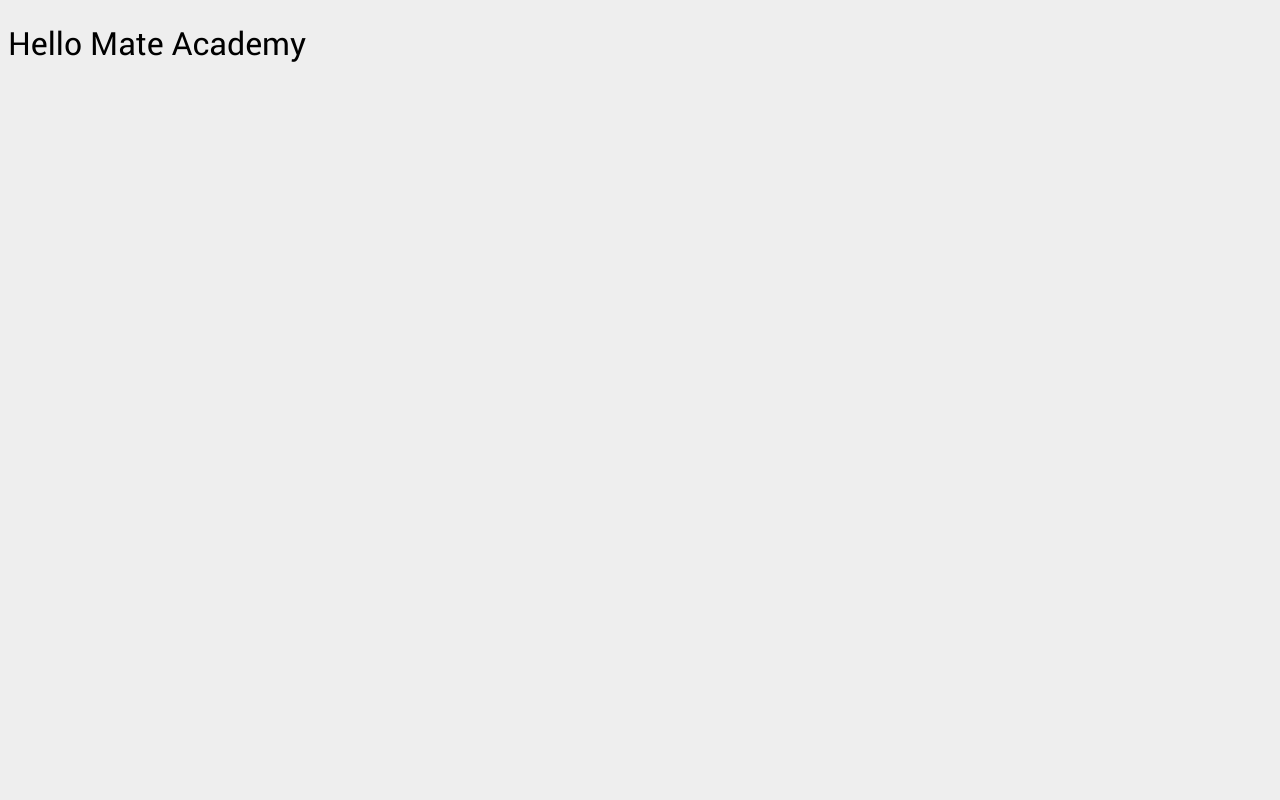
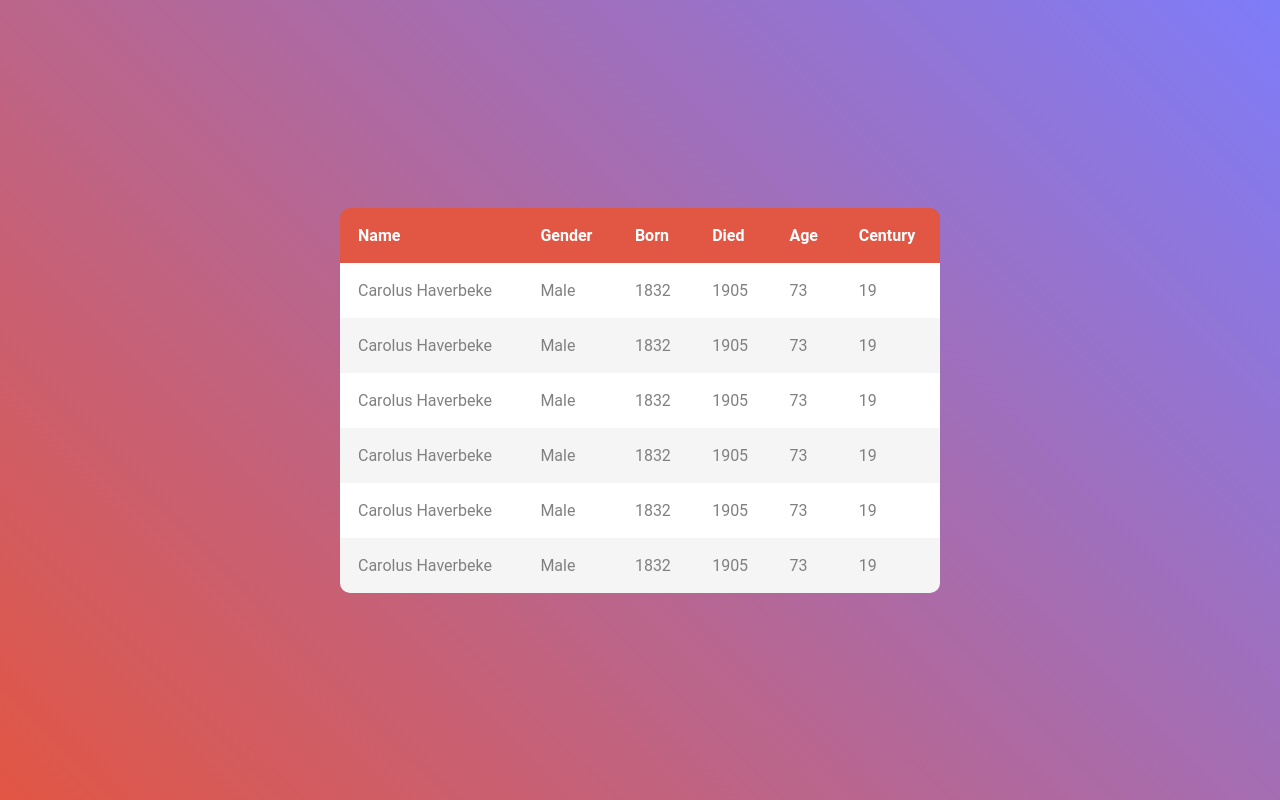
Before and after one commit to mate-academy/js_task_generate_table_DOM, a website built with Parcel: page src/index.html in a window 1280 px wide. Built offline with nearby package versions, Linux system fonts and the light colour scheme.

Commit message:
init task

```diff
--- a/package.json
+++ b/package.json
@@ -21,7 +21,7 @@
     "@linthtml/linthtml": "^0.3.2",
     "@mate-academy/eslint-config": "*",
     "@mate-academy/linthtml-config": "0.0.1",
-    "@mate-academy/scripts": "^0.2.0",
+    "@mate-academy/scripts": "^0.3.9",
     "@mate-academy/stylelint-config": "0.0.9",
     "colors": "^1.3.3",
     "eslint": "^5.16.0",
--- a/src/index.html
+++ b/src/index.html
@@ -3,11 +3,69 @@
   <head>
     <meta charset="UTF-8">
     <meta name="viewport" content="width=device-width, initial-scale=1.0">
-    <title>Title</title>
+    <title>Dashboard</title>
     <link rel="stylesheet" href="./styles/main.scss">
   </head>
   <body>
-    <h1>Hello Mate Academy</h1>
+    <table class="dashboard">
+      <tr>
+        <th>Name</th>
+        <th>Gender</th>
+        <th>Born</th>
+        <th>Died</th>
+        <th>Age</th>
+        <th>Century</th>
+      </tr>
+      <tr>
+        <td>Carolus Haverbeke</td>
+        <td>Male</td>
+        <td>1832</td>
+        <td>1905</td>
+        <td>73</td>
+        <td>19</td>
+      </tr>
+      <tr>
+        <td>Carolus Haverbeke</td>
+        <td>Male</td>
+        <td>1832</td>
+        <td>1905</td>
+        <td>73</td>
+        <td>19</td>
+      </tr>
+      <tr>
+        <td>Carolus Haverbeke</td>
+        <td>Male</td>
+        <td>1832</td>
+        <td>1905</td>
+        <td>73</td>
+        <td>19</td>
+      </tr>
+
+      <tr>
+        <td>Carolus Haverbeke</td>
+        <td>Male</td>
+        <td>1832</td>
+        <td>1905</td>
+        <td>73</td>
+        <td>19</td>
+      </tr>
+      <tr>
+        <td>Carolus Haverbeke</td>
+        <td>Male</td>
+        <td>1832</td>
+        <td>1905</td>
+        <td>73</td>
+        <td>19</td>
+      </tr>
+      <tr>
+        <td>Carolus Haverbeke</td>
+        <td>Male</td>
+        <td>1832</td>
+        <td>1905</td>
+        <td>73</td>
+        <td>19</td>
+      </tr>
+    </table>
     <script type="text/javascript" src="scripts/main.js"></script>
   </body>
 </html>
--- /dev/null
+++ b/src/scripts/lib/people.json
@@ -0,0 +1,353 @@
+[
+  {
+    "name": "Carolus Haverbeke",
+    "sex": "m",
+    "born": 1832,
+    "died": 1905,
+    "fatherName": "Carel Haverbeke",
+    "motherName": "Maria van Brussel",
+    "slug": "carolus-haverbeke-1832"
+  },
+  {
+    "name": "Emma de Milliano",
+    "sex": "f",
+    "born": 1876,
+    "died": 1956,
+    "fatherName": "Petrus de Milliano",
+    "motherName": "Sophia van Damme",
+    "slug": "emma-de-milliano-1876"
+  },
+  {
+    "name": "Maria de Rycke",
+    "sex": "f",
+    "born": 1683,
+    "died": 1724,
+    "fatherName": "Frederik de Rycke",
+    "motherName": "Laurentia van Vlaenderen",
+    "slug": "maria-de-rycke-1683"
+  },
+  {
+    "name": "Jan van Brussel",
+    "sex": "m",
+    "born": 1714,
+    "died": 1748,
+    "fatherName": "Jacobus van Brussel",
+    "motherName": "Joanna van Rooten",
+    "slug": "jan-van-brussel-1714"
+  },
+  {
+    "name": "Philibert Haverbeke",
+    "sex": "m",
+    "born": 1907,
+    "died": 1997,
+    "fatherName": "Emile Haverbeke",
+    "motherName": "Emma de Milliano",
+    "slug": "philibert-haverbeke-1907"
+  },
+  {
+    "name": "Jan Frans van Brussel",
+    "sex": "m",
+    "born": 1761,
+    "died": 1833,
+    "fatherName": "Jacobus Bernardus van Brussel",
+    "motherName": null,
+    "slug": "jan-frans-van-brussel-1761"
+  },
+  {
+    "name": "Pauwels van Haverbeke",
+    "sex": "m",
+    "born": 1535,
+    "died": 1582,
+    "fatherName": "N. van Haverbeke",
+    "motherName": null,
+    "slug": "pauwels-van-haverbeke-1535"
+  },
+  {
+    "name": "Clara Aernoudts",
+    "sex": "f",
+    "born": 1918,
+    "died": 2012,
+    "fatherName": "Henry Aernoudts",
+    "motherName": "Sidonie Coene",
+    "slug": "clara-aernoudts-1918"
+  },
+  {
+    "name": "Emile Haverbeke",
+    "sex": "m",
+    "born": 1877,
+    "died": 1968,
+    "fatherName": "Carolus Haverbeke",
+    "motherName": "Maria Sturm",
+    "slug": "emile-haverbeke-1877"
+  },
+  {
+    "name": "Lieven de Causmaecker",
+    "sex": "m",
+    "born": 1696,
+    "died": 1724,
+    "fatherName": "Carel de Causmaecker",
+    "motherName": "Joanna Claes",
+    "slug": "lieven-de-causmaecker-1696"
+  },
+  {
+    "name": "Pieter Haverbeke",
+    "sex": "m",
+    "born": 1602,
+    "died": 1642,
+    "fatherName": "Lieven van Haverbeke",
+    "motherName": null,
+    "slug": "pieter-haverbeke-1602"
+  },
+  {
+    "name": "Livina Haverbeke",
+    "sex": "f",
+    "born": 1692,
+    "died": 1743,
+    "fatherName": "Daniel Haverbeke",
+    "motherName": "Joanna de Pape",
+    "slug": "livina-haverbeke-1692"
+  },
+  {
+    "name": "Pieter Bernard Haverbeke",
+    "sex": "m",
+    "born": 1695,
+    "died": 1762,
+    "fatherName": "Willem Haverbeke",
+    "motherName": "Petronella Wauters",
+    "slug": "pieter-bernard-haverbeke-1695"
+  },
+  {
+    "name": "Lieven van Haverbeke",
+    "sex": "m",
+    "born": 1570,
+    "died": 1636,
+    "fatherName": "Pauwels van Haverbeke",
+    "motherName": "Lievijne Jans",
+    "slug": "lieven-van-haverbeke-1570"
+  },
+  {
+    "name": "Joanna de Causmaecker",
+    "sex": "f",
+    "born": 1762,
+    "died": 1807,
+    "fatherName": "Bernardus de Causmaecker",
+    "motherName": null,
+    "slug": "joanna-de-causmaecker-1762"
+  },
+  {
+    "name": "Willem Haverbeke",
+    "sex": "m",
+    "born": 1668,
+    "died": 1731,
+    "fatherName": "Lieven Haverbeke",
+    "motherName": "Elisabeth Hercke",
+    "slug": "willem-haverbeke-1668"
+  },
+  {
+    "name": "Pieter Antone Haverbeke",
+    "sex": "m",
+    "born": 1753,
+    "died": 1798,
+    "fatherName": "Jan Francies Haverbeke",
+    "motherName": "Petronella de Decker",
+    "slug": "pieter-antone-haverbeke-1753"
+  },
+  {
+    "name": "Maria van Brussel",
+    "sex": "f",
+    "born": 1801,
+    "died": 1834,
+    "fatherName": "Jan Frans van Brussel",
+    "motherName": "Joanna de Causmaecker",
+    "slug": "maria-van-brussel-1801"
+  },
+  {
+    "name": "Angela Haverbeke",
+    "sex": "f",
+    "born": 1728,
+    "died": 1734,
+    "fatherName": "Pieter Bernard Haverbeke",
+    "motherName": "Livina de Vrieze",
+    "slug": "angela-haverbeke-1728"
+  },
+  {
+    "name": "Elisabeth Haverbeke",
+    "sex": "f",
+    "born": 1711,
+    "died": 1754,
+    "fatherName": "Jan Haverbeke",
+    "motherName": "Maria de Rycke",
+    "slug": "elisabeth-haverbeke-1711"
+  },
+  {
+    "name": "Lievijne Jans",
+    "sex": "f",
+    "born": 1542,
+    "died": 1582,
+    "fatherName": null,
+    "motherName": null,
+    "slug": "lievijne-jans-1542"
+  },
+  {
+    "name": "Bernardus de Causmaecker",
+    "sex": "m",
+    "born": 1721,
+    "died": 1789,
+    "fatherName": "Lieven de Causmaecker",
+    "motherName": "Livina Haverbeke",
+    "slug": "bernardus-de-causmaecker-1721"
+  },
+  {
+    "name": "Jacoba Lammens",
+    "sex": "f",
+    "born": 1699,
+    "died": 1740,
+    "fatherName": "Lieven Lammens",
+    "motherName": "Livina de Vrieze",
+    "slug": "jacoba-lammens-1699"
+  },
+  {
+    "name": "Pieter de Decker",
+    "sex": "m",
+    "born": 1705,
+    "died": 1780,
+    "fatherName": "Joos de Decker",
+    "motherName": "Petronella van de Steene",
+    "slug": "pieter-de-decker-1705"
+  },
+  {
+    "name": "Joanna de Pape",
+    "sex": "f",
+    "born": 1654,
+    "died": 1723,
+    "fatherName": "Vincent de Pape",
+    "motherName": "Petronella Wauters",
+    "slug": "joanna-de-pape-1654"
+  },
+  {
+    "name": "Daniel Haverbeke",
+    "sex": "m",
+    "born": 1652,
+    "died": 1723,
+    "fatherName": "Lieven Haverbeke",
+    "motherName": "Elisabeth Hercke",
+    "slug": "daniel-haverbeke-1652"
+  },
+  {
+    "name": "Lieven Haverbeke",
+    "sex": "m",
+    "born": 1631,
+    "died": 1676,
+    "fatherName": "Pieter Haverbeke",
+    "motherName": "Anna van Hecke",
+    "slug": "lieven-haverbeke-1631"
+  },
+  {
+    "name": "Martina de Pape",
+    "sex": "f",
+    "born": 1666,
+    "died": 1727,
+    "fatherName": "Vincent de Pape",
+    "motherName": "Petronella Wauters",
+    "slug": "martina-de-pape-1666"
+  },
+  {
+    "name": "Jan Francies Haverbeke",
+    "sex": "m",
+    "born": 1725,
+    "died": 1779,
+    "fatherName": "Pieter Bernard Haverbeke",
+    "motherName": "Livina de Vrieze",
+    "slug": "jan-francies-haverbeke-1725"
+  },
+  {
+    "name": "Maria Haverbeke",
+    "sex": "m",
+    "born": 1905,
+    "died": 1997,
+    "fatherName": "Emile Haverbeke",
+    "motherName": "Emma de Milliano",
+    "slug": "maria-haverbeke-1905"
+  },
+  {
+    "name": "Petronella de Decker",
+    "sex": "f",
+    "born": 1731,
+    "died": 1781,
+    "fatherName": "Pieter de Decker",
+    "motherName": "Livina Haverbeke",
+    "slug": "petronella-de-decker-1731"
+  },
+  {
+    "name": "Livina Sierens",
+    "sex": "f",
+    "born": 1761,
+    "died": 1826,
+    "fatherName": "Jan Sierens",
+    "motherName": "Maria van Waes",
+    "slug": "livina-sierens-1761"
+  },
+  {
+    "name": "Laurentia Haverbeke",
+    "sex": "f",
+    "born": 1710,
+    "died": 1786,
+    "fatherName": "Jan Haverbeke",
+    "motherName": "Maria de Rycke",
+    "slug": "laurentia-haverbeke-1710"
+  },
+  {
+    "name": "Carel Haverbeke",
+    "sex": "m",
+    "born": 1796,
+    "died": 1837,
+    "fatherName": "Pieter Antone Haverbeke",
+    "motherName": "Livina Sierens",
+    "slug": "carel-haverbeke-1796"
+  },
+  {
+    "name": "Elisabeth Hercke",
+    "sex": "f",
+    "born": 1632,
+    "died": 1674,
+    "fatherName": "Willem Hercke",
+    "motherName": "Margriet de Brabander",
+    "slug": "elisabeth-hercke-1632"
+  },
+  {
+    "name": "Jan Haverbeke",
+    "sex": "m",
+    "born": 1671,
+    "died": 1731,
+    "fatherName": "Lieven Haverbeke",
+    "motherName": "Elisabeth Hercke",
+    "slug": "jan-haverbeke-1671"
+  },
+  {
+    "name": "Anna van Hecke",
+    "sex": "f",
+    "born": 1607,
+    "died": 1670,
+    "fatherName": "Paschasius van Hecke",
+    "motherName": "Martijntken Beelaert",
+    "slug": "anna-van-hecke-1607"
+  },
+  {
+    "name": "Maria Sturm",
+    "sex": "f",
+    "born": 1835,
+    "died": 1917,
+    "fatherName": "Charles Sturm",
+    "motherName": "Seraphina Spelier",
+    "slug": "maria-sturm-1835"
+  },
+  {
+    "name": "Jacobus Bernardus van Brussel",
+    "sex": "m",
+    "born": 1736,
+    "died": 1809,
+    "fatherName": "Jan van Brussel",
+    "motherName": "Elisabeth Haverbeke",
+    "slug": "jacobus-bernardus-van-brussel-1736"
+  }
+]
--- a/src/styles/_fonts.scss
+++ /dev/null
@@ -1,6 +0,0 @@
-@font-face {
-  font-family: "Roboto";
-  src: url("../fonts/Roboto-Regular-webfont.woff") format("woff");
-  font-weight: normal;
-  font-style: normal;
-}
--- a/src/styles/_typography.scss
+++ /dev/null
@@ -1,3 +0,0 @@
-h1 {
-  @extend %h1;
-}
--- a/src/styles/_utils.scss
+++ /dev/null
@@ -1,3 +0,0 @@
-@import "utils/vars";
-@import "utils/mixins";
-@import "utils/extends";
--- a/src/styles/main.scss
+++ b/src/styles/main.scss
@@ -1,7 +1,60 @@
-@import "utils";
-@import "fonts";
-@import "typography";
+body {
+  background-image: linear-gradient(45deg, #e25644, #7e7cf9);
+  background-attachment: fixed;
+  display: flex;
+  justify-content: center;
+  align-items: center;
+  min-height: 100vh;
+  padding: 100px;
+  font-family: Roboto, sans-serif;
+  margin: 0;
+  box-sizing: border-box;
+}
 
-body {
-  background: $c-gray;
+table {
+  border-collapse: collapse;
+  min-width: 600px;
+  max-width: 1000px;
 }
+
+tr {
+  background: #fff;
+  color: #808080;
+}
+
+tr:nth-child(2n + 1) {
+  background: #f5f5f5;
+}
+
+table tr:first-child {
+  background: #e25644;
+  color: #fff;
+}
+
+td,
+th {
+  text-align: left;
+  padding: 18px;
+}
+
+table tr:last-child td:first-child {
+  border-bottom-left-radius: 10px;
+}
+
+table tr:last-child td:last-child {
+  border-bottom-right-radius: 10px;
+}
+
+table tr:first-child th:first-child {
+  border-top-left-radius: 10px;
+}
+
+table tr:first-child th:last-child {
+  border-top-right-radius: 10px;
+}
+
+tr:not(:first-child):hover {
+  background: #f5f5f5;
+  color: #585858;
+  cursor: pointer;
+}
--- a/src/styles/utils/_extends.scss
+++ /dev/null
@@ -1,4 +0,0 @@
-%h1 {
-  font-family: "Roboto", sans-serif;
-  font-weight: 400;
-}
--- a/src/styles/utils/_mixins.scss
+++ /dev/null
@@ -1,6 +0,0 @@
-@mixin hover($_property, $_toValue) {
-  transition: #{$_property} 0.3s;
-  &:hover {
-    #{$_property}: $_toValue;
-  }
-}
--- a/src/styles/utils/_vars.scss
+++ /dev/null
@@ -1 +0,0 @@
-$c-gray: #eee;
```
Also changed, not shown: src/scripts/main.js (+7 -0 lines), .github/workflows/test.yml, README.md, src/images/preview.png (added), src/images/reference.png (added), 1 other file.
